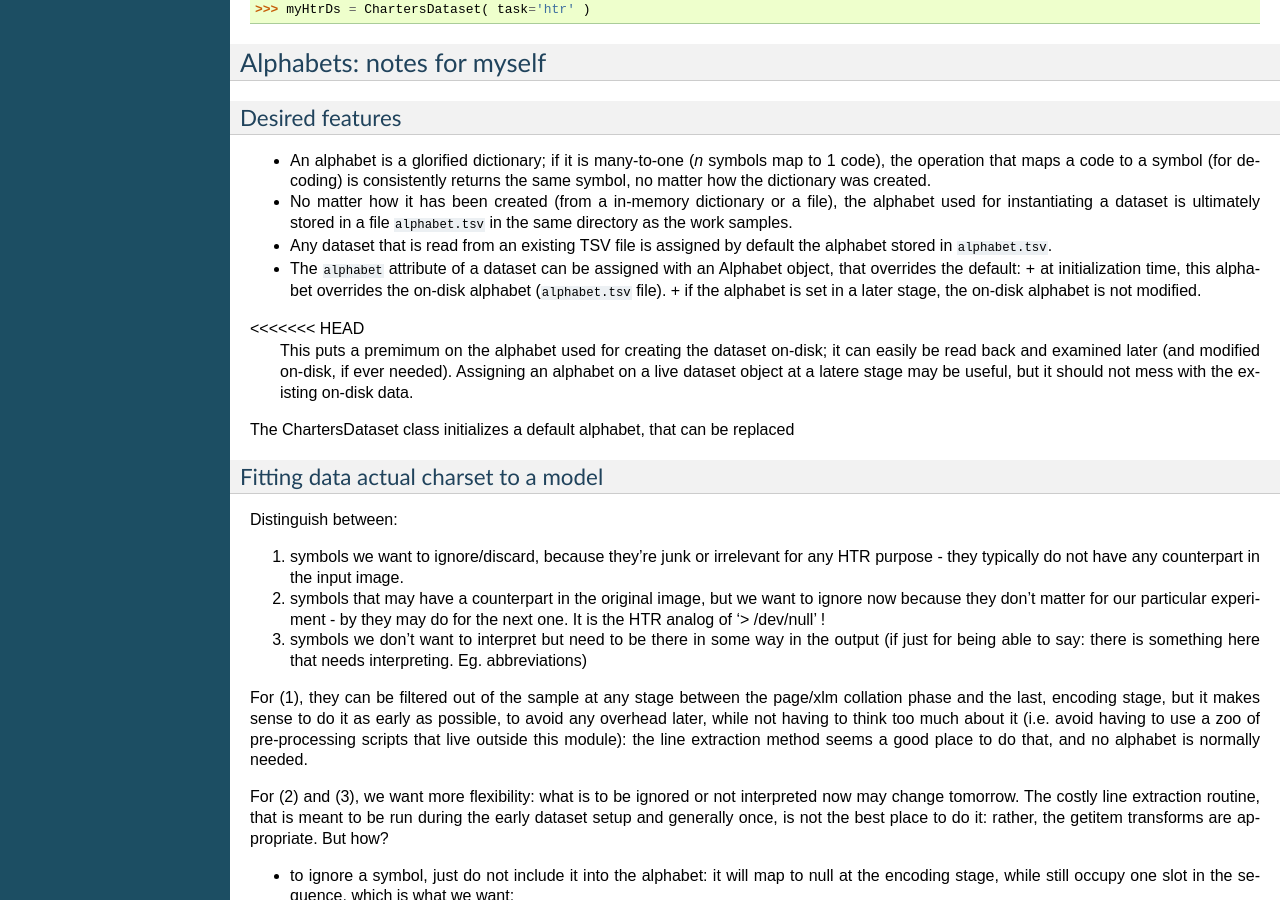
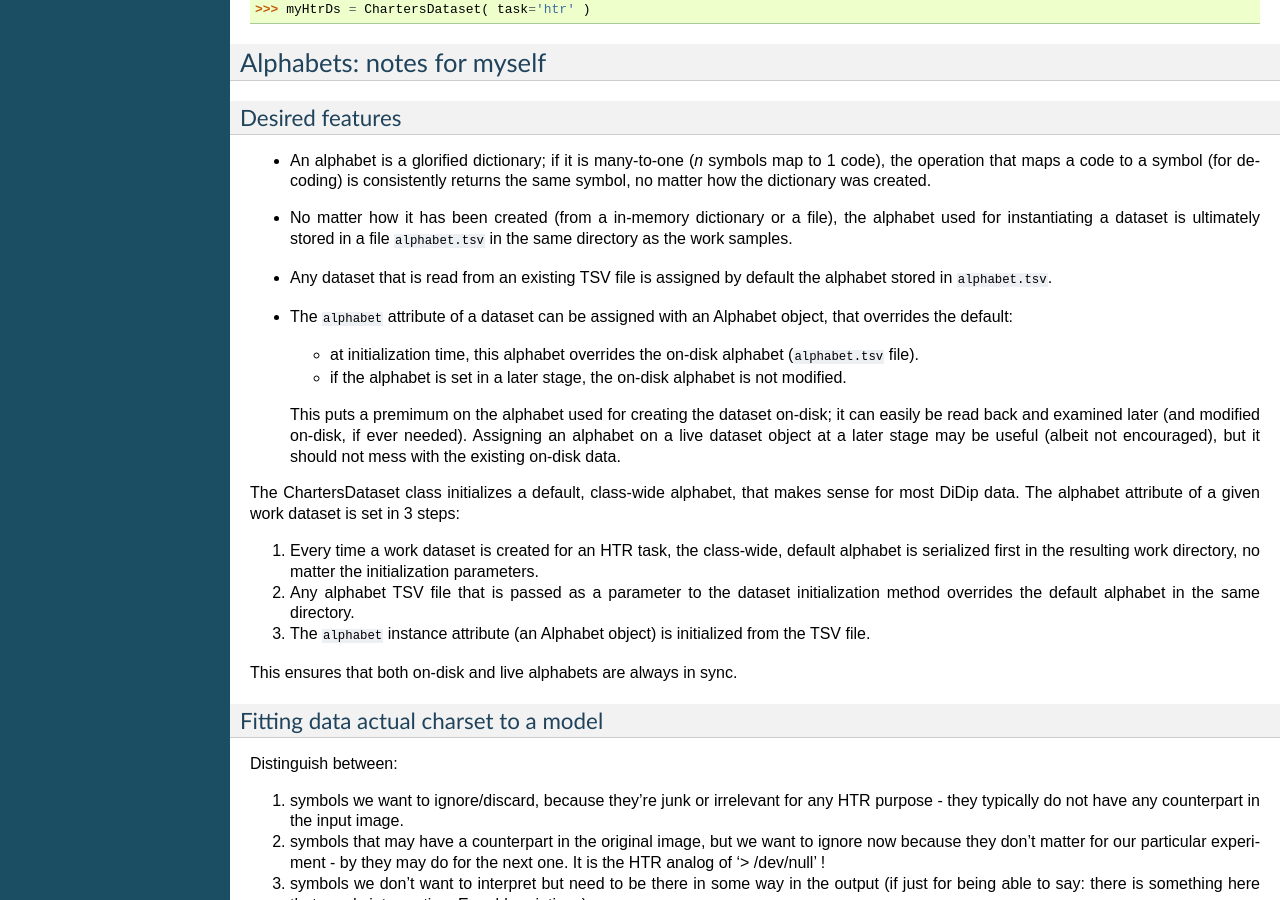
Before and after one commit to Didip-eu/didip_handwriting_datasets, a Sphinx documentation site: the page built from doc/index.rst, in a window 1280 px wide and 900 px high, scrolled down 1654 px. Built offline with Sphinx 7.4.7, drawn with Linux system fonts in a browser that asks for light colours.

```diff
--- a/doc/index.rst
+++ b/doc/index.rst
@@ -119,18 +119,35 @@
 * An alphabet is a glorified dictionary; if it is many-to-one (*n* symbols map to 1 code), the operation
   that maps a code to a symbol (for decoding) is consistently returns the same symbol, no matter how the
   dictionary was created.
+
 * No matter how it has been created (from a in-memory dictionary or a file), the alphabet used for instantiating
   a dataset is ultimately stored in a file ``alphabet.tsv`` in the same directory as the work samples.
+
 * Any dataset that is read from an existing TSV file is assigned by default the alphabet stored in ``alphabet.tsv``.
+
 * The ``alphabet`` attribute of a dataset can be assigned with an Alphabet object, that overrides the default:
+
   + at initialization time, this alphabet overrides the on-disk alphabet (``alphabet.tsv`` file).
   + if the alphabet is set in a later stage, the on-disk alphabet is not modified.
-<<<<<<< HEAD
+
   This puts a premimum on the alphabet used for creating the dataset on-disk; it can easily be read back and
   examined later (and modified on-disk, if ever needed). Assigning an alphabet on a live dataset object at a
-  latere stage may be useful, but it should not mess with the existing on-disk data.
+  later stage may be useful (albeit not encouraged), but it should not mess with the existing on-disk data.
 
-The ChartersDataset class initializes a default alphabet, that can be replaced
+The ChartersDataset class initializes a default, class-wide alphabet, that makes sense for most
+DiDip data. The alphabet attribute of a given work dataset is set in 3 steps:
+
+
+1. Every time a work dataset is created for an HTR task, the class-wide, default alphabet is serialized
+   first in the resulting work directory, no matter the initialization parameters.
+
+2. Any alphabet TSV file that is passed as a parameter to the dataset initialization method overrides the
+   default alphabet in the same directory.
+
+3. The ``alphabet`` instance attribute (an Alphabet object) is initialized from the TSV file.
+
+This ensures that both on-disk and live alphabets are always in sync.
+
 
 -----------------------------------------
 Fitting data actual charset to a model
```
Also changed, not shown: 1 other file.
